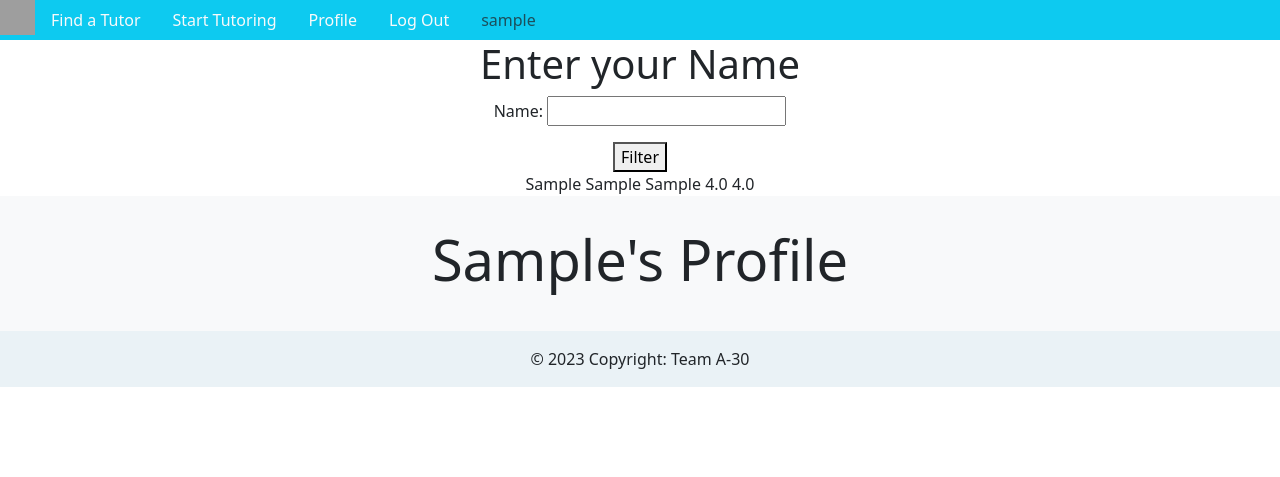
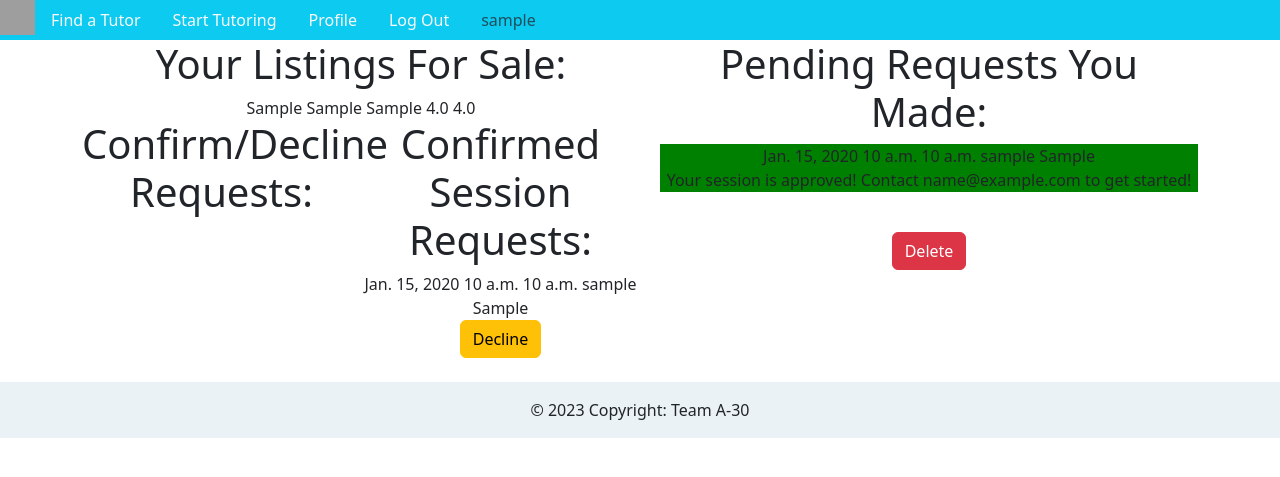
Before and after one commit to maryvwalton/tutor-me-app, a Django app: page /profile/ in a window 1280 px wide. Shown: the top 477 px of the page. Run offline with Django 3.2, Linux system fonts and the light colour scheme; a user stored in the database is signed in; data comes from the database, SQL or seed files in the repository; tables that the repository leaves empty hold one stand-in row (values such as "Sample post"); some libraries are stand-ins or nearby versions; grey boxes are pictures that could not be loaded.

Commit message:
Made confirm/decline feature

```diff
--- a/myapp/forms.py
+++ b/myapp/forms.py
@@ -8,7 +8,7 @@ class TutorForm(ModelForm):
         model = Tutor
 
         fields = [
-            # 'user',
+    'user',
     'first_name',
     'last_name',
     'course',
@@ -29,10 +29,18 @@ class RequestForm(ModelForm):
             'start_time',
             'end_time',
             'tutor',
-            # 'student',
+            'student',
             'course',
             'service',
 
+        ]
+
+#form that tutors use to confirm/regect session requests
+class PendingForm(ModelForm):
+    class Meta:
+        model = SessionRequest
+        fields = [
+            'pending',
         ]
 
 #form that students use to add themselves to listing
--- a/myapp/urls.py
+++ b/myapp/urls.py
@@ -23,4 +23,8 @@ urlpatterns = [
 
     path('submit_thread/', views.createThread, name = 'submitthread'),
     path('discussion', views.threadList, name='threadslist'),
+
+    path('delete/<int:pk>/', views.delete_model, name='delete_model'),
+    path('confirm/<int:pk>/', views.confirm_model, name='confirm_model'),
+    path('decline/<int:pk>/', views.decline_model, name='decline_model'),
 ]
--- a/myapp/views.py
+++ b/myapp/views.py
@@ -1,12 +1,10 @@
 
-from django.shortcuts import redirect, render, reverse
+from django.shortcuts import redirect, render, get_object_or_404
 from django.http import HttpResponse
 from django.urls import reverse_lazy
-
 from .forms import TutorForm, RequestForm, FilterForm
 from .models import Tutor, SessionRequest
-from django.views.generic import DetailView
-from django.views.generic.edit import FormMixin
+
 from .forms import TutorForm, UpdateForm, RequestForm
 from .models import Tutor, discussionThread, discussionReplies, SessionRequest
 from django.utils import timezone
@@ -35,7 +33,7 @@ def listing_view(request):
 
     return render(request, 'myapp/tutor_courses.html', args)
 
-
+#Shows all session requests in tutor_courses.html
 def request_view(request):
     sessions = SessionRequest.objects.all()
 
@@ -43,20 +41,6 @@ def request_view(request):
 
     return render(request, 'myapp/tutor_courses.html', args)
 
-#view that students use to add themselves to the SessionRequest model
-
-# def update_listing(request, pk):
-#     listing = Tutor.objects.get(id = pk)
-
-#     form = TutorForm(request.POST or None, instance = listing)
-
-#     if form.is_valid():
-#         form.save()
-#         return redirect('/myapp/tutor_courses/')
-#     context = {
-#         'form': form
-#     }
-#     return render(request, 'myapp/add_student_to_listing.html', context)
 
 #view that tutors use to make a listing
 def submit_listing(request):
@@ -67,6 +51,12 @@ def submit_listing(request):
         'end_time': '11:00',
 
         })
+    user = request.user
+    form.initial['user'] = user
+
+    field = form.fields['user']
+    field.widget = field.hidden_widget()
+
 #making the form save the data and also create the slug value by calling save() on it
     if form.is_valid():
         # text = form.cleaned_data['text']
@@ -94,16 +84,20 @@ def search_classes(request):
 # View that students use to make a request on a listing
 def update_listing(request, pk):
 
+    user = request.user
     tutor = Tutor.objects.get(pk = pk)
 
     form = RequestForm(request.POST or None)
 
     form.initial['tutor'] = tutor.id
     form.initial['course'] = tutor.course
+    form.initial['student'] = user
 
     field = form.fields['tutor']
     field.widget = field.hidden_widget()
     field = form.fields['course']
+    field.widget = field.hidden_widget()
+    field = form.fields['student']
     field.widget = field.hidden_widget()
 
     if form.is_valid():
@@ -118,55 +112,74 @@ def update_listing(request, pk):
     return render(request, 'myapp/add_student_to_listing.html', context)
 
 
+#view that shows the listings associated with a user on the profile page
+def filter(request):
+    tutor = Tutor.objects.filter(user =request.user)
+    sess_request = SessionRequest.objects.filter(tutor__user= request.user)
 
+    sess_request_pending = sess_request.filter(pending__isnull = True)
+    sess_request_confirmed = sess_request.filter(pending = 1)
 
-# class SessionRequestView(FormMixin, DetailView):
-#     model = Tutor
-#     form_class = RequestForm
+    sess_request_student_side = SessionRequest.objects.filter(student= request.user)
 
-#     def get_success_url(self):
-#         return reverse('update_listing', kwargs={'tutor_id': self.object.tutor_id})
+    return render(request, 'myapp/profile.html', {'tutor': tutor,
+                                                  'sess_request': sess_request_pending,
+                                                  'sess_request_student_side': sess_request_student_side,
+                                                  'sess_request_confirmed': sess_request_confirmed,})
 
+#view that is used to delete session requests in profile page
+def delete_model(request, pk):
+    obj = get_object_or_404(SessionRequest, pk=pk)
+    if request.method == "POST":
+        obj.delete()
+        return redirect("/myapp/profile/")
+    context = {
+        "object": obj
+    }
 
-    # def get_context_data(self, **kwargs):
-    #     context = super().get_context_data(**kwargs)
-    #     context['form'] = self.get_form()
-    #     context['comments'] = BookComment.objects.filter(
-    #         book=self.object).order_by('-id')
-    #     return context
+    return render(request, "myapp/profile.html", context)
 
-    # def post(self, request, *args, **kwargs):
-    #     if not request.user.is_authenticated:
-    #         return HttpResponseForbidden()
-    #     self.object = self.get_object()
-    #     form = self.get_form()
-    #     if form.is_valid():
-    #         return self.form_valid(form)
-    #     else:
-    #         return self.form_invalid(form)
+#view that is used to confirm session requests in profile page
+def confirm_model(request, pk):
+    obj = get_object_or_404(SessionRequest, pk=pk)
+    if request.method == "POST":
+        obj.pending = 1
+        obj.save()
+        return redirect("/myapp/profile/")
+    context = {
+        "object": obj
+    }
 
-    # def form_valid(self, form):
-    #     b = self.get_object()
-    #     text = form.cleaned_data['text']
-    #     new_comment = BookComment(text=text, book=b, user=self.request.user)
-    #     new_comment.save()
-    #     messages.success(self.request, "Your comment is added, thank you")
-    #     return super().form_valid(form)
+    return render(request, "myapp/profile.html", context)
+
+#view that is used to Decline session requests in profile page
+def decline_model(request, pk):
+    obj = get_object_or_404(SessionRequest, pk=pk)
+    if request.method == "POST":
+        obj.pending = 2
+        obj.save()
+        return redirect("/myapp/profile/")
+    context = {
+        "object": obj
+    }
+
+    return render(request, "myapp/profile.html", context)
 
 
 
-def filter(request):
-    tutor = Tutor.objects.all()
-    sess_request = SessionRequest.objects.all()
-    form = FilterForm(request.GET or None)
-    if form.is_valid():
-        name = form.cleaned_data.get('name')
 
-        if name:
-            tutor = tutor.filter(first_name__icontains= name)
-            sess_request = sess_request.filter(tutor__icontains=name)
+# def filter(request):
+#     tutor = Tutor.objects.all()
+#     sess_request = SessionRequest.objects.all()
+#     form = FilterForm(request.GET or None)
+#     if form.is_valid():
+#         name = form.cleaned_data.get('name')
 
-    return render(request, 'myapp/profile.html', {'form': form, 'tutor': tutor, sess_request: 'sess_request'})
+#         if name:
+#             tutor = tutor.filter(first_name__icontains= name)
+#             sess_request = sess_request.filter(tutor__icontains=name)
+
+#     return render(request, 'myapp/profile.html', {'form': form, 'tutor': tutor, sess_request: 'sess_request'})
 
 
 
--- a/templates/myapp/profile.html
+++ b/templates/myapp/profile.html
@@ -34,6 +34,18 @@
     .profileheader {
         padding: 30px;
     }
+    .container {
+        overflow: auto; /* clear the float */
+
+    }
+    .left-div {
+        float: left;
+        width: 50%; /* adjust the width of the divs as needed */
+    }
+    .right-div {
+        float: right;
+        width: 50%; /* adjust the width of the divs as needed */
+    }
   </style>
   <title>Profile</title>
 </head>
@@ -64,12 +76,22 @@
 
     <body class="text-center">
 
-    <h1>Enter your Name</h1>
+
+    <!-- <h1>Enter your Name</h1>
     <form method="get">
         {{ form.as_p }}
         <button type="submit">Filter</button>
-    </form>
+    </form> -->
 
+
+<!-- DIV FOR BOTH STUDENT AND TUTOR SIDE -->
+    <div class = 'container'>
+
+<!-- DIV FOR THE TUTOR SIDE -->
+
+    <div class = 'left-div'>
+
+      <h1>Your Listings For Sale:</h1>
       <tbody>
         {% for tutor in tutor %}
             <tr>
@@ -80,15 +102,118 @@
                 <td>{{ tutor.hourly_rate }}</td>
                 <td>{{ tutor.rating }}</td>
             </tr>
+            <br>
         {% endfor %}
-    </tbody
+        </tbody>
+    <div class = 'containter'>
+    <div class = 'left-div'>
+    <h1>Confirm/Decline Requests:</h1>
+    <tbody>
+      {% for sess_request in sess_request %}
+          <tr>
+              <td>{{ sess_request.date }}</td>
+              <td>{{ sess_request.start_time }}</td>
+              <td>{{ sess_request.end_time }}</td>
+              <td>{{ sess_request.student }}</td>
+              <td>{{ sess_request.course }}</td>
+              <td>{{ sess_request.service }}</td>
+          </tr>
+          <br>
+          <form action="{% url 'confirm_model' pk=sess_request.pk %}" method="post">
+            {% csrf_token %}
+            <button type="submit" class="btn btn-success">Confirm</button>
+        </form>
+          <form action="{% url 'decline_model' pk=sess_request.pk %}" method="post">
+            {% csrf_token %}
+            <button type="submit" class="btn btn-warning">Decline</button>
+        </form>
+        <br>
+      {% endfor %}
+        </tbody>
+      </div>
+
+      <div class = "right-div">
+      <h1>Confirmed Session Requests:</h1>
+        <tbody>
+          {% for sess_request in sess_request_confirmed %}
+            <tr class="table-primary">
+                  <td>{{ sess_request.date }}</td>
+                  <td>{{ sess_request.start_time }}</td>
+                  <td>{{ sess_request.end_time }}</td>
+                  <td>{{ sess_request.student }}</td>
+                  <td>{{ sess_request.course }}</td>
+                  <td>{{ sess_request.service }}</td>
+              </tr>
+              <br>
+              <form action="{% url 'decline_model' pk=sess_request.pk %}" method="post">
+                {% csrf_token %}
+                <button type="submit" class="btn btn-warning">Decline</button>
+            </form>
+            <br>
+          {% endfor %}
+            </tbody>
+          </div>
+    </div>
+    </div>
+
+<!-- DIV FOR THE STUDENT SIDE -->
+  <div class = "right-div" style = "padding-left: 20px;">
+    <h1>Pending Requests You Made:</h1>
+    <tbody>
+      {% for sess_request in sess_request_student_side %}
+      {% if sess_request.pending == 1 %}
+        <div style="background-color: green;">
+          <tr>
+            <td>{{ sess_request.date }}</td>
+              <td>{{ sess_request.start_time }}</td>
+              <td>{{ sess_request.end_time }}</td>
+              <td>{{ sess_request.student }}</td>
+              <td>{{ sess_request.course }}</td>
+              <td>{{ sess_request.service }}</td>
+          </tr>
+          <br>
+          <p>Your session is approved! Contact {{sess_request.tutor.user.email}} to get started!</p>
+        </div>
+      {% elif sess_request.pending == 2 %}
+      <div style="background-color: red;">
+        <tr>
+          <td>{{ sess_request.date }}</td>
+              <td>{{ sess_request.start_time }}</td>
+              <td>{{ sess_request.end_time }}</td>
+              <td>{{ sess_request.student }}</td>
+              <td>{{ sess_request.course }}</td>
+              <td>{{ sess_request.service }}</td>
+          </tr>
+          <br>
+          <p>Your session was Declined :( You can apply for another listing <a href="{% url 'listing_view' %}">here!<a></p>
+      </div>
+      {% else %}
+        <tr style="background-color: yellow;">
+          <td>{{ sess_request.date }}</td>
+              <td>{{ sess_request.start_time }}</td>
+              <td>{{ sess_request.end_time }}</td>
+              <td>{{ sess_request.student }}</td>
+              <td>{{ sess_request.course }}</td>
+              <td>{{ sess_request.service }}</td>
+          </tr>
+      {% endif %}
+
+          <br>
+          <form action="{% url 'delete_model' pk=sess_request.pk %}" method="post">
+            {% csrf_token %}
+            <button type="submit" class="btn btn-danger">Delete</button>
+        </form>
+        <br>
+      {% endfor %}
+        </tbody>
     </body>
+    </div>
 
 
 
     <div class="position-relative overflow-hidden bg-light">
         <div class="profileheader">
-            <h1 class="display-4 font-weight-normal">{{ user.first_name }}'s Profile</h1>
+            <h1 class="display-4 font-weight-normal">{{ user.username }}'s Profile</h1>
         </div>
 
     </div>
--- a/templates/myapp/tutor_courses.html
+++ b/templates/myapp/tutor_courses.html
@@ -61,7 +61,7 @@
 <ul class="list-group">
 {% for listing in listings %}
     <li class="list-group-item"> Course: {{ listing.course }} || Tutor: {{ listing.first_name }} || Hourly Rate: {{ listing.hourly_rate }} || Rating: {{ listing.rating }}
-      <a href = "{% url 'update_listing' listing.pk %}">BOOK ff{{listing.pk }}fff</a>
+      <a href = "{% url 'update_listing' listing.pk %}">BOOK</a>
     </li>
 {% endfor %}
 </ul>
```
Also changed, not shown: myapp/models.py (+9 -3 lines), myapp/migrations/0006_remove_tutor_slug_alter_discussionreplies_reply_date_and_more.py (added), myapp/migrations/0007_alter_discussionreplies_reply_date_and_more.py (added), myapp/migrations/0008_tutor_user_alter_discussionreplies_reply_date_and_more.py (added), myapp/migrations/0009_alter_discussionreplies_reply_date_and_more.py (added), myapp/migrations/0010_alter_discussionreplies_reply_date_and_more.py (added), myapp/migrations/0011_sessionrequest_pending_and_more.py (added). Lines whose indentation alone changed are shown as unchanged.
